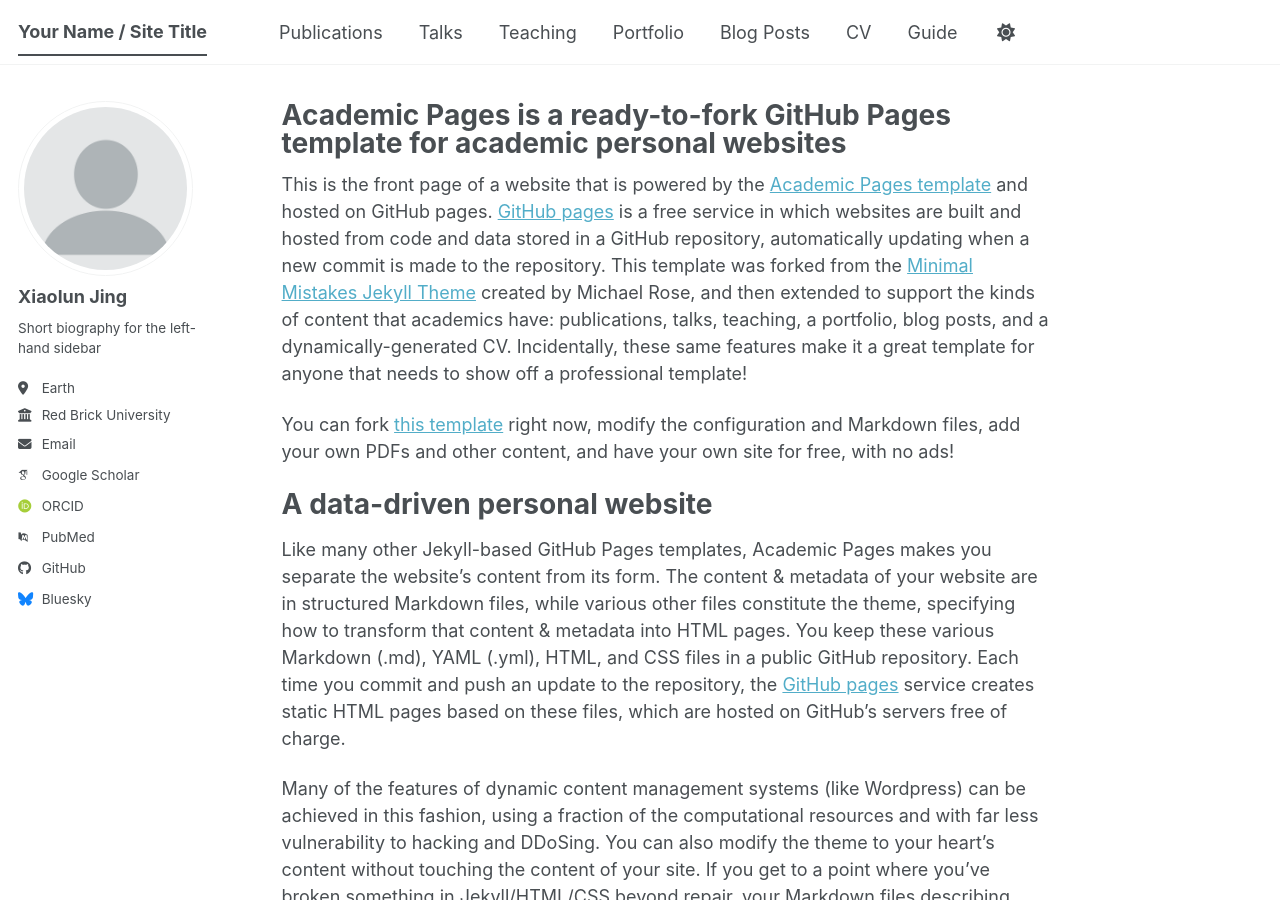
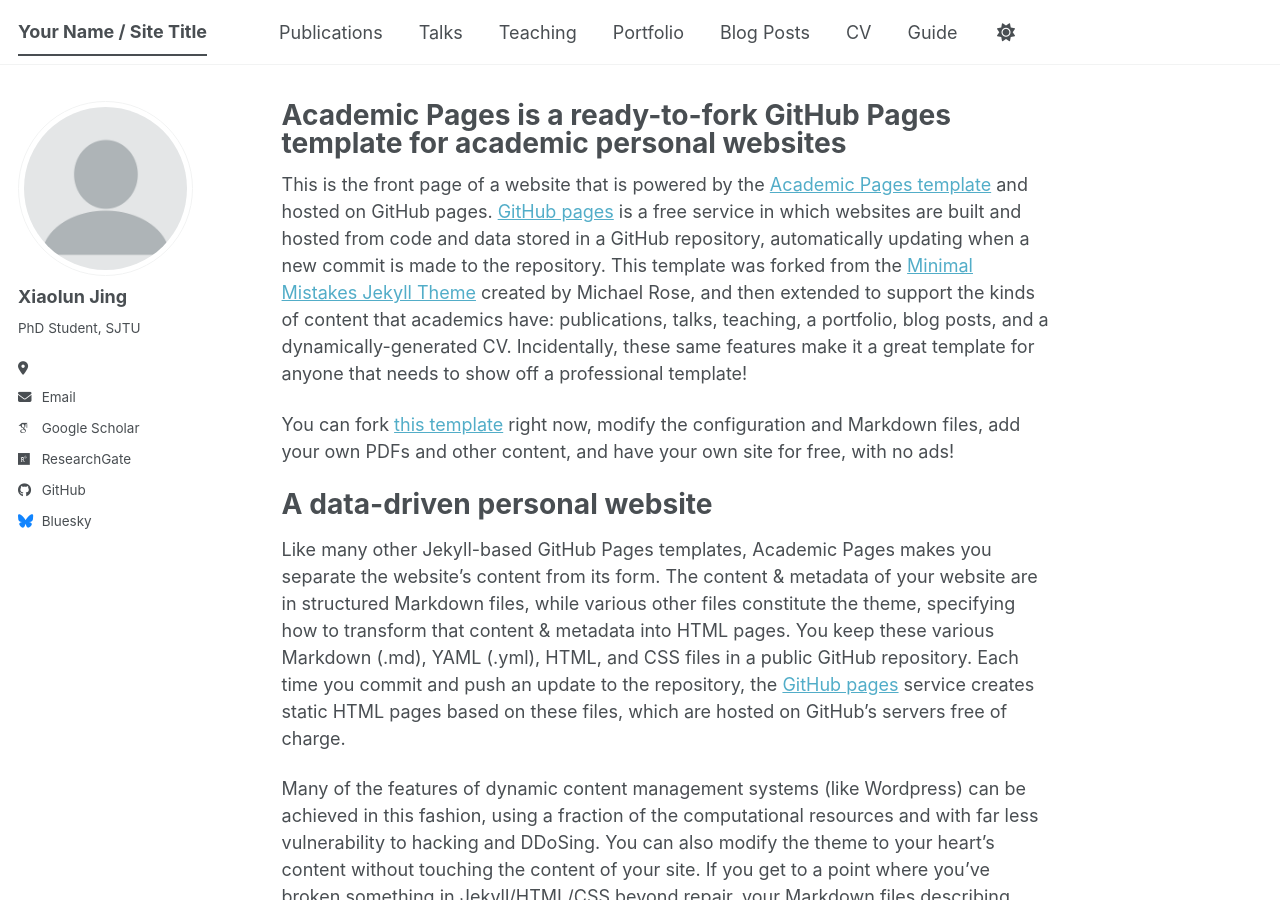
Before and after one commit to JingXiaolun/JingXiaolun.github.io, a Jekyll site: the page built from _pages/about.md, in a window 1280 px wide and 900 px high. Built offline with Jekyll 4.4.1, drawn with Linux system fonts in a browser that asks for light colours; some web fonts are replaced; a script bundle is joined from its source files by our own code; library files that are not in the unit come from our copies.

Commit message:
Update personal information in _config.yml

```diff
--- a/_config.yml
+++ b/_config.yml
@@ -26,26 +26,25 @@
   avatar           : "profile.png"
   name             : "Xiaolun Jing"
   pronouns         : # example: "she/her"
-  bio              : "Short biography for the left-hand sidebar"
-  location         : "Earth"
-  employer         : "Red Brick University"
+  bio              : "PhD Student, SJTU"
+  location         : ""
+  #employer         : "Shanghai Jiao Tong University"
   uri              : # URL
-  email            : "none@example.org"
+  email            : "jingxiaolun@sjtu.edu.cn"
 
   # Academic websites
   academia         : # URL
   arxiv            : # URL - Update with the correct link to your profile
-  googlescholar    : "https://scholar.google.com/citations?user=PS_CX0AAAAAJ"
+  googlescholar    : "https://scholar.google.com/citations?user=LsozN5kAAAAJ&hl=zh-CN&oi=sra"
+  researchgate     : "https://www.researchgate.net/profile/Xiaolun-Jing?ev=hdr_xprf&_tp=eyJjb250ZXh0Ijp7ImZpcnN0UGFnZSI6ImhvbWUiLCJwYWdlIjoiaG9tZSIsInBvc2l0aW9uIjoiZ2xvYmFsSGVhZGVyIn19"
   inspire-hep      : # URL
   impactstory      : # URL
-  orcid            : "https://orcid.org/yourorcidurl"
+  #orcid            : "https://orcid.org/yourorcidurl"
   semantic         : # URL
   ssrn             : # URL
-  pubmed           : "https://www.ncbi.nlm.nih.gov/pubmed/?term=john+snow"
-  researchgate     : # URL
+  #pubmed           : "https://www.ncbi.nlm.nih.gov/pubmed/?term=john+snow"
   scopus           : # URL
   zotero           : # URL
-
 
   # Repositories and software development
   bitbucket        : # Username - Update with your username on the site
```
